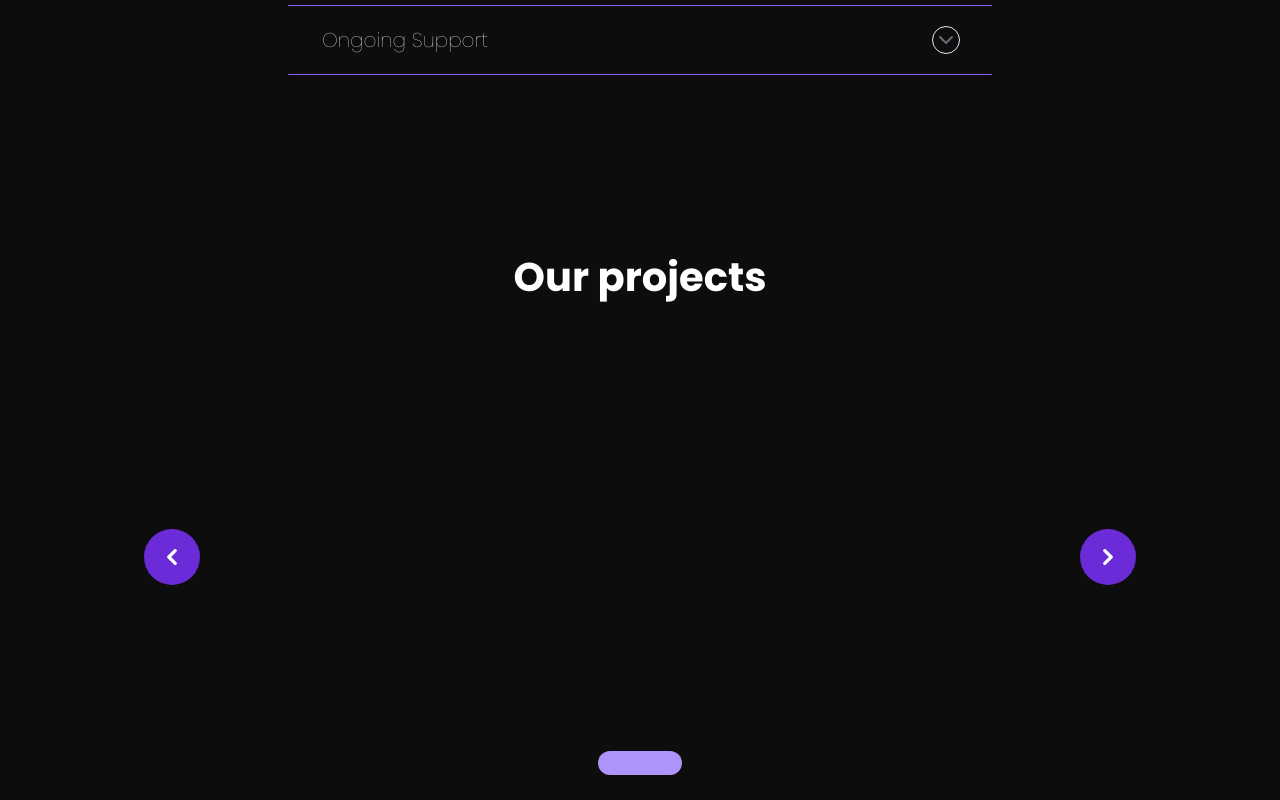
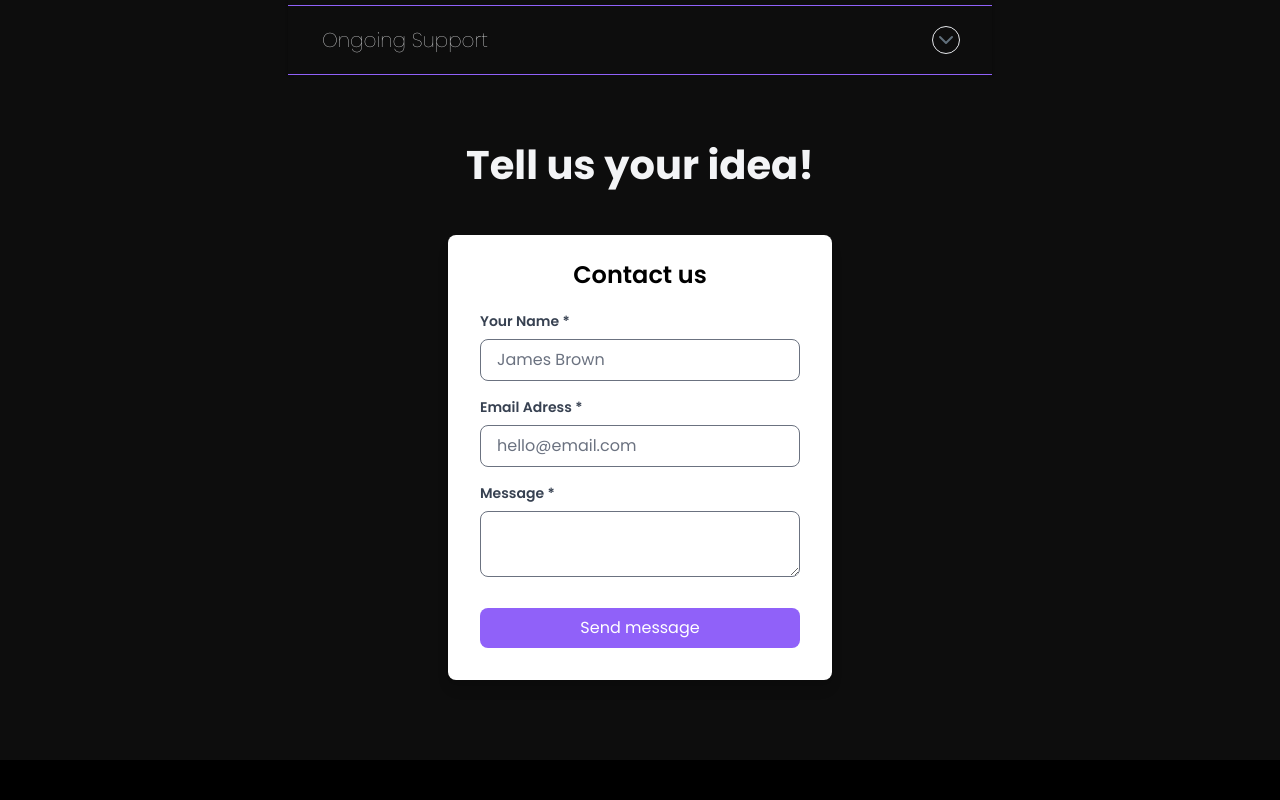
Before and after one commit to Juane2305/Portfolio-Elizca, a React (Vite) app: page / in a window 1280 px wide. Shown: the part 1820-2620 px from the top of the page. Built offline with nearby package versions, Linux system fonts and the light colour scheme.

Commit message:
Sin proyectos

```diff
--- a/src/components/ContactUs/ContactUs.jsx
+++ b/src/components/ContactUs/ContactUs.jsx
@@ -41,7 +41,7 @@ const ContactUs = () => {
 
     return (
       <div id='contact' className="h-full w-full bg-[#0D0D0D] ">
-        <h1 className="text-gray-100 font-bold text-[40px] text-center cursor-default m-0">
+        <h1 className="text-gray-100 font-bold sm:text-[40px] text-[30px] text-center cursor-default m-0">
         Tell us your idea!
         </h1>
         <section className='flex justify-center pt-10 mx-5 sm:mx-0'>
--- a/src/components/OurProjects/OurProjects.jsx
+++ b/src/components/OurProjects/OurProjects.jsx
@@ -5,8 +5,8 @@ import imc from '../../public/imc.png'
 
 const OurProjects = () => {
   return (
-    <div id='projects' className='h-full flex flex-col justify-center items-center bg-[#0D0D0D] pt-10 pb-10 lg:pt-28 lg:pb-24'>
-        <h1 className="text-white font-bold text-[40px] text-center m-0">Our projects</h1>
+    <div id='projects' className='h-full flex flex-col justify-center items-center bg-[#0D0D0D] pt-10 pb-10 lg:pt-20 lg:pb-24'>
+        <h1 className="text-white font-bold text-[30px] sm:text-[40px] text-center m-0">Our projects</h1>
         <div id="indicators-carousel" className="relative w-[15rem] pt-10 sm:w-[30rem] lg:w-[45rem] lg:pt-5" data-carousel="static">
             <div className="relative h-44 overflow-hidden rounded-lg sm:h-80 lg:h-[30rem] z-10">
                 <div className="hidden duration-700 ease-in-out" data-carousel-item="active">
--- a/src/components/OurService/OurService.jsx
+++ b/src/components/OurService/OurService.jsx
@@ -36,7 +36,7 @@ const OurService = () => {
 
   return (
     <div id="service" className="h-full w-full bg-[#0D0D0D] z-50">
-      <h1 className="text-white font-bold text-[40px] text-center m-0 cursor-default">
+      <h1 className="text-white font-bold sm:text-[40px] text-[30px] text-center m-0 cursor-default">
        Our Service
       </h1>
       <div className='bg-gradient-to-tr from-purple-950 to-purple-800'>
--- a/src/components/WhyUs/WhyUs.jsx
+++ b/src/components/WhyUs/WhyUs.jsx
@@ -7,11 +7,11 @@ const WhyUs = () => {
 
     return (
       <div id='why' className="h-full w-full bg-[#0D0D0D] pt-10 lg:pt-28">
-        <h1 className="text-gray-100 font-bold text-[40px] text-center lg:mt-0 cursor-default">
+        <h1 className="text-gray-100 font-bold text-[30px] md:text-[40px] text-center lg:mt-0 cursor-default">
         Why ELICA?
         </h1>
         <section className="flex justify-center mt-5">
-          <h2 className="text-white opacity-70 font-semibold text-[20px] text-center w-3/4 cursor-default">
+          <h2 className="text-white opacity-70 font-semibold sm:text-[20px] text-[15px] text-center w-3/4 cursor-default">
           In an ever-evolving digital world, your company's online presence is more crucial than ever. At ELICA, we pride ourselves on being your trusted partner in creating exceptional web experiences. Here are some compelling reasons to choose us as your web development team:
           </h2>
         </section>
--- a/src/views/Home/Home.jsx
+++ b/src/views/Home/Home.jsx
@@ -44,9 +44,9 @@ const Home = () => {
             <section>
                 <WhyUs/>
             </section>
-            <section>
+            {/* <section>
                 <OurProjects/>
-            </section>
+            </section> */}
             <section>
                 <ContactUs/>
             </section>
```
